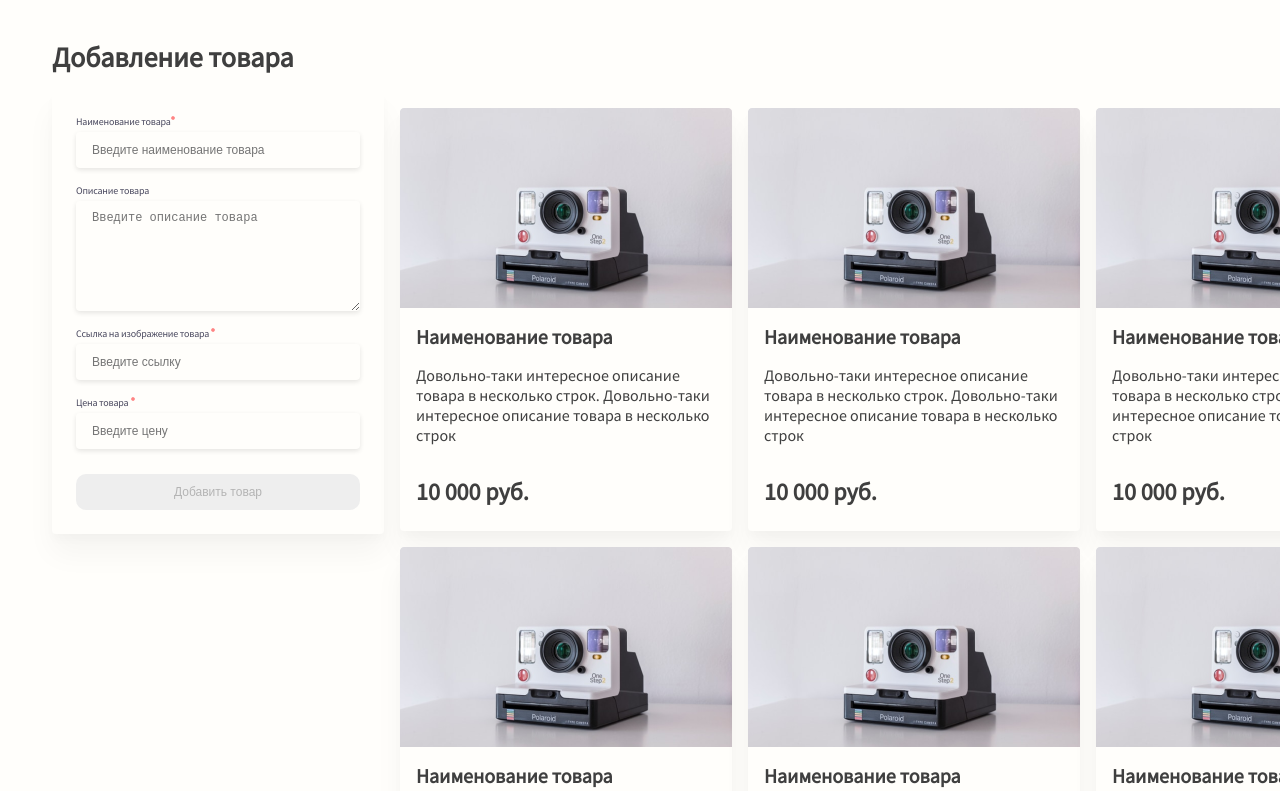
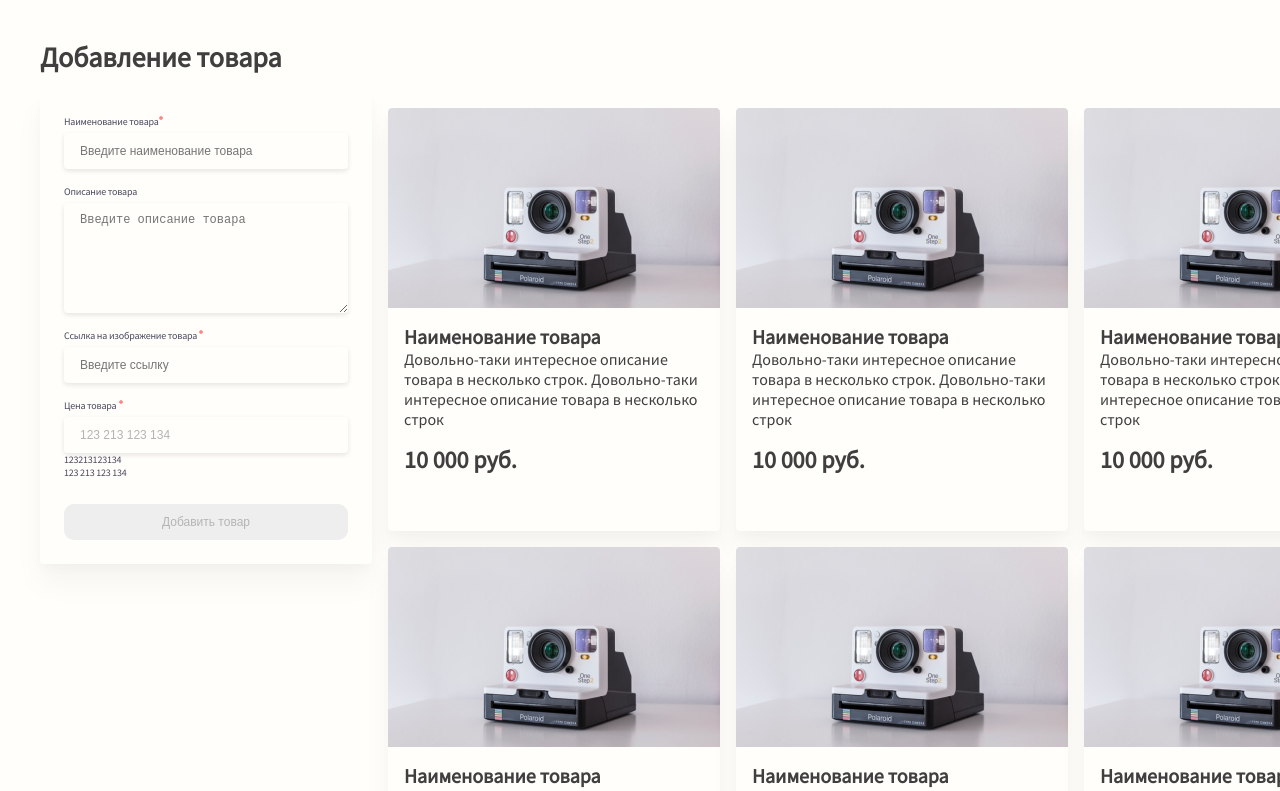
Before and after one commit to CrazyElfi/test_task_idaproject_v2, a Nuxt app: page / in a window 1280 px wide. Shown: the top 791 px of the page. Built offline with nearby package versions, Linux system fonts and the light colour scheme.

Commit message:
added validation for form

```diff
--- a/assets/sass/main.sass
+++ b/assets/sass/main.sass
@@ -1,10 +1,15 @@
+//colors
+//root
+//  --BG: #FFFEFB
+//  --text: #3F3F3F
+
 *, *:before, *:after
   box-sizing: border-box
 
 body
   font-family: 'Source Sans Pro', sans-serif
   background: rgba(255, 254, 251, 0.8)
-h1, h2, h3, h4, h5, h6
+h1, h2, h3, h4, h5, h6, p
   margin: 0
 
 a
@@ -17,7 +22,7 @@ ul, li
 
 .container
   max-width: 1440px
-  width: 1240px
+  //width: 1240px
   margin: 0 auto
   padding: 32px
   display: flex
@@ -29,3 +34,4 @@ ul, li
   margin-bottom: 16px
   line-height: 35px
   color: #3F3F3F
+  //color: var(--text)
--- a/components/ContentBlock.vue
+++ b/components/ContentBlock.vue
@@ -10,7 +10,7 @@
     </div>
 
     <div class="catalog">
-      <itemCatalog v-for="n in 9" />
+      <itemCatalog v-for="n in 9" :key="n"/>
     </div>
   </div>
 </template>
--- a/components/FormAddProduct.vue
+++ b/components/FormAddProduct.vue
@@ -3,61 +3,128 @@
     <h2 class="title">Добавление товара</h2>
     <form
       class="formAdding"
-      action="">
-      <label for="nameProduct"
+    >
+      <label for="name"
              class="importantRow">
         Наименование товара
       </label>
       <input
-        name="nameProduct"
-        id="nameProduct"
+        v-model="name"
+        name="name"
+        id="name"
         type="text"
         placeholder="Введите наименование товара"
+        @blur="validateName"
       />
+      <p v-if="errorName"
+        class="errorText">Поле является обязательным</p>
 
-      <label for="descrProduct">Описание товара</label>
+      <label for="descr">Описание товара</label>
       <textarea
+        v-model="descr"
         name="descr"
-        id="descrProduct"
+        id="descr"
         placeholder="Введите описание товара"
         rows="6"
       > </textarea>
 
-      <label for="linkAtImg"
+      <label for="imgUrl"
              class="importantRow">
         Ссылка на изображение товара
       </label>
       <input
-        name="linkAtImg"
-        id="linkAtImg"
-        type="url"
+        v-model="imgUrl"
+        name="imgUrl"
+        id="imgUrl"
         placeholder="Введите ссылку"
+        @blur="validateImgUrl"
       >
+      <p v-if="errorImgUrl"
+        class="errorText">Поле является обязательным</p>
 
-      <label for="priceProduct"
+      <label for="price"
              class="importantRow">
         Цена товара
       </label>
       <input
-        name="priceProduct"
-        id="priceProduct"
-        type="number"
+        v-model="maskPrice"
+        name="price"
+        id="price"
+        type="text"
         placeholder="Введите цену"
+        @blur="validatePrice"
       >
+      <p>{{ this.price}}</p>
+      <p>{{ this.maskPrice}}</p>
+
+      <p v-if="errorPrice"
+        class="errorText">Поле является обязательным</p>
+
       <input
+        @click="checkForm"
+        :disabled='isDisabledBtn'
         type="submit"
         value="Добавить товар"
         id="btnSubmit"
       >
     </form>
+
   </div>
 </template>
 
 <script>
 import Index from '~/pages'
+
 export default {
   name: 'FormAddProduct',
   components: { Index },
+  mounted () {},
+  data() {
+    return {
+      name: '',
+      descr: '',
+      imgUrl: null,
+      price: "123213123134",
+
+      errorName: false,
+      errorImgUrl: false,
+      errorPrice: false,
+      // isDisabledBtn: true,
+
+    }
+  },
+  computed: {
+    isDisabledBtn: function() {
+      return !this.name || !this.imgUrl || !this.price;
+    },
+    maskPrice: {
+      get: function () {
+        console.log('this.price', this.price)
+        return this.price.toString().replace(/\B(?=(\d{3})+(?!\d))/g, " ");
+      },
+      set: function (newValue) {
+        console.log('newValue', newValue)
+        this.price = newValue.replace(/\s/g, '');
+      }
+    }
+  },
+  methods: {
+    checkForm(e) {
+      // e.preventDefault();
+      console.log('checkForm')
+    },
+    validateName() {
+      console.log('validateName')
+      this.errorName = !this.name;
+    },
+    validateImgUrl() {
+      this.errorImgUrl = !this.imgUrl;
+    },
+    validatePrice() {
+      this.errorPrice = !this.price;
+    }
+
+  },
 }
 </script>
 
@@ -81,7 +148,7 @@ export default {
   /* todo Temp / Darks / Lesser */
   color: #49485E
   label
-    margin-bottom: 4px
+    margin-bottom: 5px
     margin-top: 16px
     position: relative
     &:first-child
@@ -94,11 +161,11 @@ export default {
       height: 4px
       top: 1px
       border-radius: 50%
-    &[for='nameProduct']::after
+    &[for='name']::after
       left: 95px
-    &[for='linkAtImg']::after
+    &[for='imgUrl']::after
       left: 135px
-    &[for='priceProduct']::after
+    &[for='price']::after
       left: 55px
   input, textarea
     font-size: 12px
@@ -114,11 +181,21 @@ export default {
     box-shadow: 0px 2px 5px rgba(0, 0, 0, 0.1)
   input
     height: 36px
+    position: relative
 
 #btnSubmit
-  background: #EEEEEE
+  //background: #EEEEEE
+  background: #a52c2c
   border-radius: 10px
   box-shadow: none
   margin-top: 25px
   height: 36px
+#btnSubmit:disabled
+  background: #EEEEEE
+
+.errorText
+  font-size: 8px
+  line-height: 10px
+  letter-spacing: -0.02em
+  color: #FF8484
 </style>
```
Also changed, not shown: 1 other file (tests, documents, lock files or other folders).
